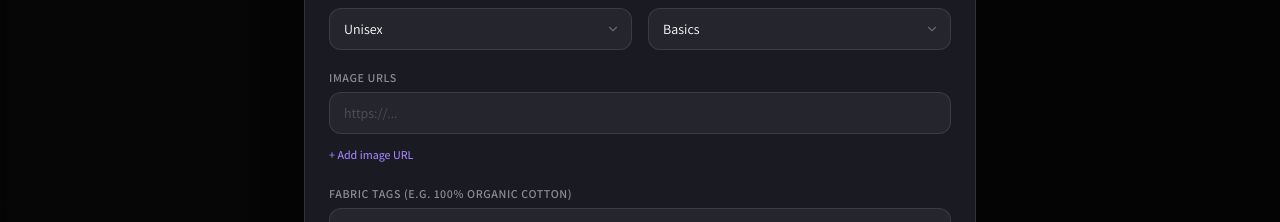
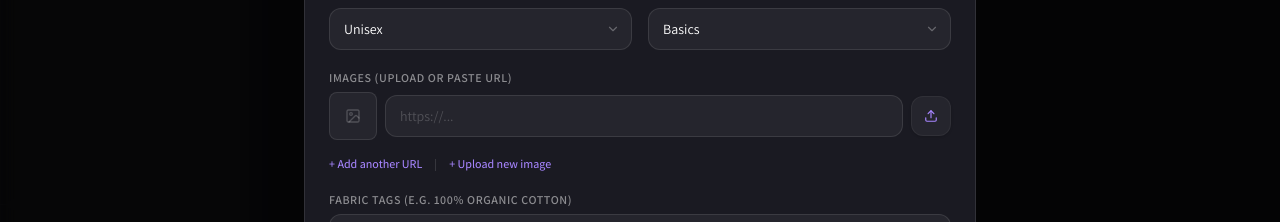
Before and after one commit to anzarnazeer/DuaLat, a Next.js app: page /admin/products in a window 1280 px wide. Both pictures are taken after typing "Sample" into the empty fields and a click on the button "Add Product". Shown: the part 475-697 px from the top of the page. Built offline with nearby package versions, Linux system fonts and the light colour scheme; no server answers; the database is empty.

Commit message:
feat: integrate vercel blob for admin image uploads

```diff
--- a/next.config.ts
+++ b/next.config.ts
@@ -7,6 +7,10 @@ const nextConfig: NextConfig = {
         protocol: "https",
         hostname: "images.unsplash.com",
       },
+      {
+        protocol: "https",
+        hostname: "*.public.blob.vercel-storage.com",
+      }
     ],
   },
 };
--- a/package.json
+++ b/package.json
@@ -15,6 +15,7 @@
   "dependencies": {
     "@auth/prisma-adapter": "^2.11.3",
     "@prisma/client": "^6.12.0",
+    "@vercel/blob": "^2.6.1",
     "bcryptjs": "^3.0.3",
     "dotenv": "^16.5.0",
     "framer-motion": "^12.42.2",
--- a/src/app/admin/products/page.tsx
+++ b/src/app/admin/products/page.tsx
@@ -4,7 +4,7 @@ import { useEffect, useState, useCallback } from "react";
 import Image from "next/image";
 import {
   Plus, Search, Pencil, Trash2, Star, Package,
-  X, ChevronDown, Loader2, AlertCircle, Check,
+  X, ChevronDown, Loader2, AlertCircle, Check, Upload, Image as ImageIcon
 } from "lucide-react";
 
 // ─── Types ─────────────────────────────────────────────────────────────────
@@ -84,7 +84,43 @@ function ProductModal({
       : EMPTY_FORM
   );
   const [saving, setSaving] = useState(false);
+  const [uploadingImage, setUploadingImage] = useState(false);
   const [error, setError] = useState("");
+
+  const handleImageUpload = async (e: React.ChangeEvent<HTMLInputElement>, index?: number) => {
+    if (!e.target.files || e.target.files.length === 0) return;
+    const file = e.target.files[0];
+
+    setUploadingImage(true);
+    setError("");
+    try {
+      const response = await fetch(`/api/admin/upload?filename=${encodeURIComponent(file.name)}`, {
+        method: 'POST',
+        body: file,
+      });
+
+      if (!response.ok) throw new Error("Upload failed. Make sure Vercel Blob is configured.");
+
+      const newBlob = await response.json();
+
+      const arr = [...form.images];
+      if (index !== undefined) {
+        arr[index] = newBlob.url;
+      } else {
+        if (arr.length === 1 && arr[0] === "") {
+          arr[0] = newBlob.url;
+        } else {
+          arr.push(newBlob.url);
+        }
+      }
+      setForm(f => ({ ...f, images: arr }));
+    } catch (err: any) {
+      setError(err.message || "Failed to upload image.");
+    } finally {
+      setUploadingImage(false);
+      e.target.value = ""; // Reset input
+    }
+  };
 
   const set = (key: string, val: unknown) => setForm((f) => ({ ...f, [key]: val }));
 
@@ -172,21 +208,44 @@ function ProductModal({
           </div>
 
           {/* Images */}
-          <Field label="Image URLs">
-            <div className="space-y-2">
+          <Field label="Images (Upload or paste URL)">
+            <div className="space-y-3">
               {form.images.map((img, i) => (
-                <div key={i} className="flex gap-2">
+                <div key={i} className="flex gap-2 items-center">
+                  {img && img.startsWith('http') ? (
+                    <div className="w-12 h-12 rounded-lg bg-white/5 overflow-hidden flex-shrink-0 border border-white/10">
+                      <img src={img} alt="preview" className="w-full h-full object-cover" />
+                    </div>
+                  ) : (
+                    <div className="w-12 h-12 rounded-lg bg-white/5 flex items-center justify-center flex-shrink-0 border border-white/10 text-white/20">
+                      <ImageIcon size={16} />
+                    </div>
+                  )}
                   <input className={inputCls} value={img} onChange={(e) => { const arr = [...form.images]; arr[i] = e.target.value; set("images", arr); }} placeholder="https://..." />
+
+                  {/* Upload Button for this specific index */}
+                  <label className="flex-shrink-0 cursor-pointer w-10 h-10 rounded-xl bg-white/5 hover:bg-white/10 flex items-center justify-center text-violet-400 transition-all border border-white/5 shadow-sm">
+                    {uploadingImage ? <Loader2 size={14} className="animate-spin" /> : <Upload size={14} />}
+                    <input type="file" accept="image/*" className="hidden" onChange={(e) => handleImageUpload(e, i)} disabled={uploadingImage} />
+                  </label>
+
                   {form.images.length > 1 && (
-                    <button onClick={() => set("images", form.images.filter((_, j) => j !== i))} className="w-9 h-9 flex-shrink-0 rounded-xl bg-red-500/10 hover:bg-red-500/20 text-red-400 flex items-center justify-center transition-all">
-                      <X size={13} />
+                    <button type="button" onClick={() => set("images", form.images.filter((_, j) => j !== i))} className="w-10 h-10 flex-shrink-0 rounded-xl bg-red-500/10 hover:bg-red-500/20 text-red-400 flex items-center justify-center transition-all border border-red-500/10">
+                      <X size={14} />
                     </button>
                   )}
                 </div>
               ))}
-              <button onClick={() => set("images", [...form.images, ""])} className="text-xs text-violet-400 hover:text-violet-300 transition-colors font-medium">
-                + Add image URL
-              </button>
+              <div className="flex gap-3 pt-1">
+                <button type="button" onClick={() => set("images", [...form.images, ""])} className="text-xs text-violet-400 hover:text-violet-300 transition-colors font-medium">
+                  + Add another URL
+                </button>
+                <span className="text-white/20 text-xs">|</span>
+                <label className="text-xs text-violet-400 hover:text-violet-300 transition-colors font-medium cursor-pointer">
+                  + Upload new image
+                  <input type="file" accept="image/*" className="hidden" onChange={(e) => handleImageUpload(e)} disabled={uploadingImage} />
+                </label>
+              </div>
             </div>
           </Field>
 
--- /dev/null
+++ b/src/app/api/admin/upload/route.ts
@@ -0,0 +1,33 @@
+import { put } from '@vercel/blob';
+import { NextResponse } from 'next/server';
+import { auth } from '@/auth';
+
+export async function POST(request: Request): Promise<NextResponse> {
+  // Ensure only authenticated users can upload
+  const session = await auth();
+  if (!session?.user) {
+    return NextResponse.json({ error: "Unauthorized" }, { status: 401 });
+  }
+
+  const { searchParams } = new URL(request.url);
+  const filename = searchParams.get('filename');
+
+  if (!filename) {
+    return NextResponse.json({ error: "Filename is required" }, { status: 400 });
+  }
+
+  if (!request.body) {
+    return NextResponse.json({ error: "Request body is required" }, { status: 400 });
+  }
+
+  try {
+    const blob = await put(filename, request.body, {
+      access: 'public',
+    });
+
+    return NextResponse.json(blob);
+  } catch (error: any) {
+    console.error("[Vercel Blob Upload Error]:", error);
+    return NextResponse.json({ error: error.message || "Upload failed" }, { status: 500 });
+  }
+}
```
Also changed, not shown: 1 other file (tests, documents, lock files or other folders).
